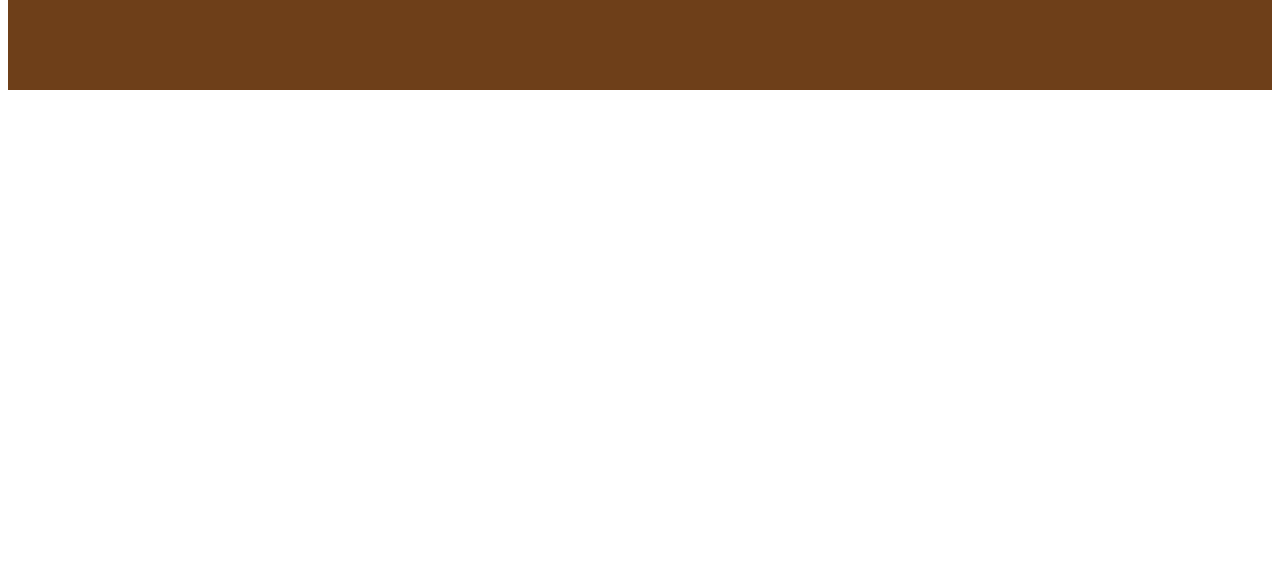
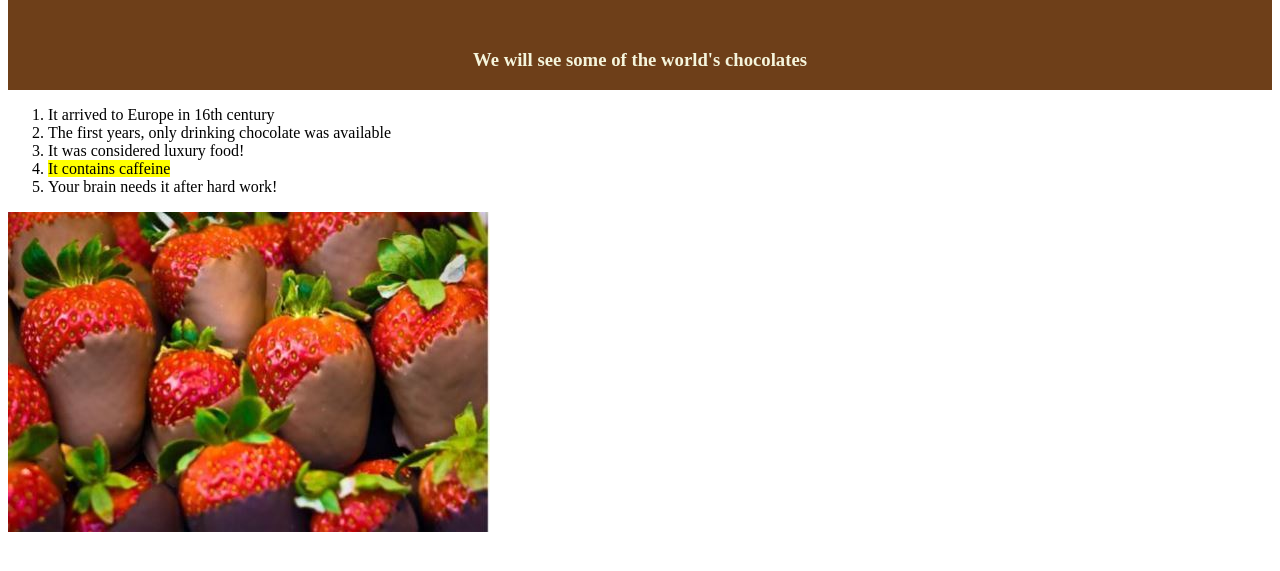
Before and after one commit to katerinadal/katerinaWEB2GitTest, a plain HTML site: page index.html in a window 1280 px wide. Shown: the part 91-662 px from the top of the page. Drawn offline with Linux system fonts and the light colour scheme.

Commit message:
Introduction to WEB tools Assignment 1

```diff
--- a/index.html
+++ b/index.html
@@ -10,6 +10,19 @@
 <body>
     <div class="jumbotron">
         <h1>A site about nice chocolate</h1>
+        <h3>We will see  some of the world's chocolates</h3>
 </div>
+<ol>
+        <li>It arrived to Europe in 16th century</li>
+        <li>The first years, only drinking chocolate was available</li>
+        <li>It was considered luxury food!</li>
+        <li><mark>It contains caffeine</li></mark>
+        <li><span id="highlight">Your brain needs it after hard work!
+    </ol>
+
+
+    <a href="https://en.wikipedia.org/wiki/Chocolate" target="_blank">
+        <img src="images/chocolatethings.jpg" alt="Strawberry ch"></a>
+</a>
 </body>
 </html>
```
Also changed, not shown: images/chocolatethings.jpg (added).
